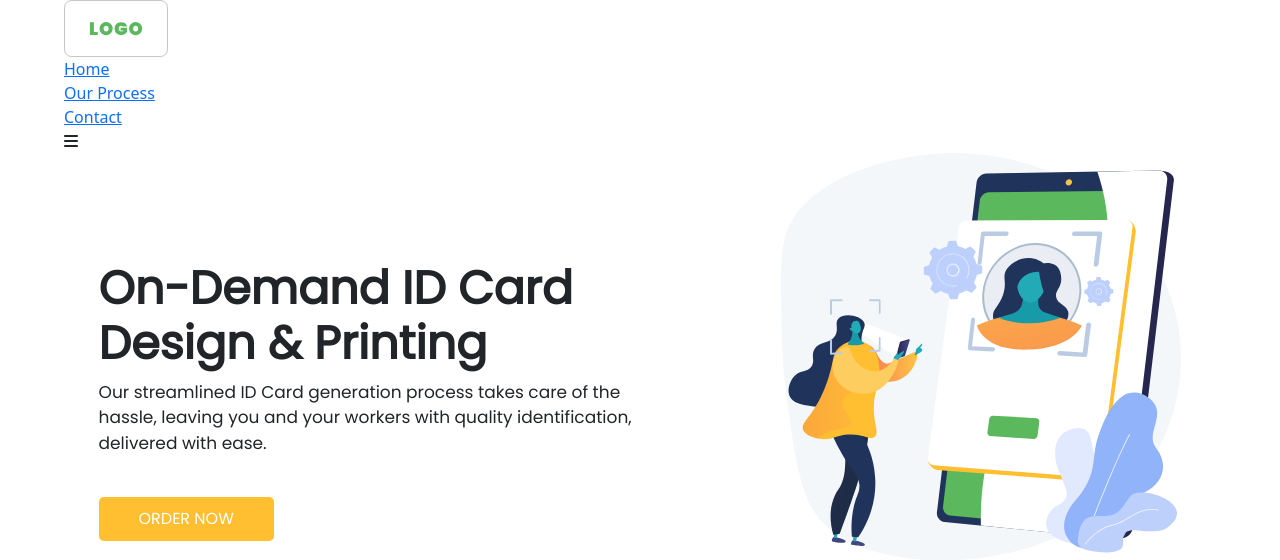
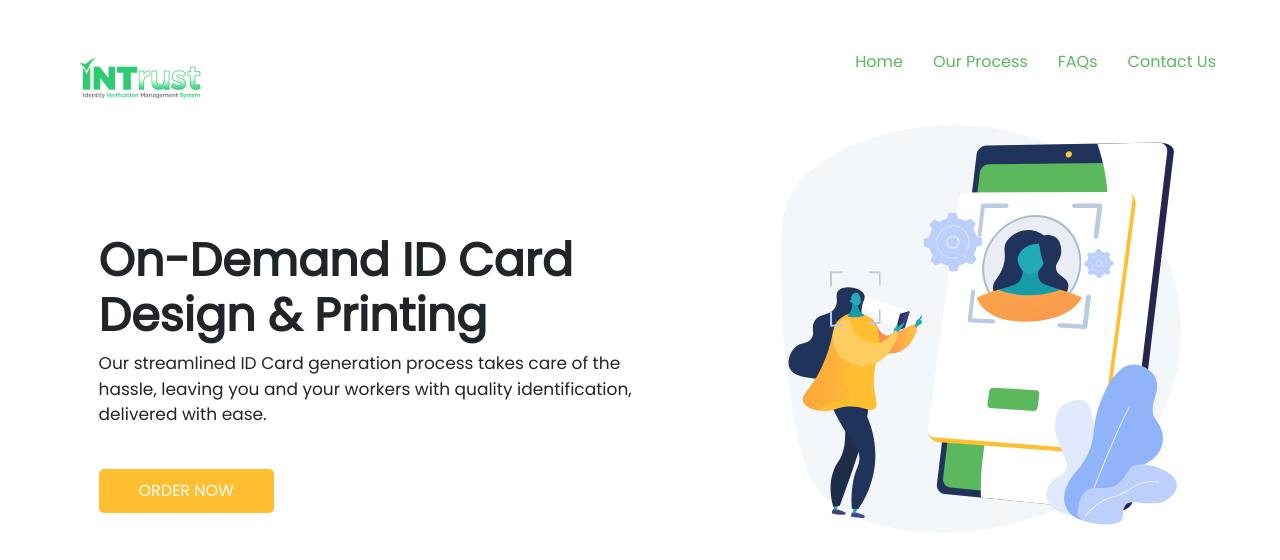
Before and after one commit to Tisha-I/Intrust, a PHP site: page /contact.html in a window 1280 px wide. Shown: the top 560 px of the page. Run offline with PHP 8.4, Linux system fonts and the light colour scheme; some libraries are stand-ins or nearby versions.

Commit message:
commit change

```diff
--- a/FAQs.html
+++ b/FAQs.html
@@ -16,7 +16,7 @@
     <div class="FAQmain">
         <div class="idcardnav">
             <div class="idcardnavlogo">
-                <img src="/images/intrust_logo.png" alt="">
+                <img src="images/intrust_logo.png" alt="">
             </div>
             <nav class="idcardNav__Items">
                 <div class="idcardNav__Linkitems">
--- a/contact.css
+++ b/contact.css
@@ -1,6 +1,61 @@
 .processesmain-container {
     padding-left: 5%;
     padding-right: 5%;
+}
+.idcardNav__Items {
+    display: flex;
+    flex-direction: row;
+    font-family: Poppins;
+    padding-top: 1%;
+}
+.idcardnav {
+    display: flex;
+    flex-direction: row;
+    justify-content: space-between;
+    padding-top: 3%;
+}
+.idcardNav__Link {
+    padding-left: 30px;
+}
+.idcardNav__Link a {
+    text-decoration: none;
+    color: #5CB85C;
+}
+.idcardnavbtn2 {
+    text-decoration: none;
+    color: #FFFFFF;
+    background-color: #FFBF30;
+    padding: 12px 30px;
+    border-radius: 10px;
+    border: none
+}
+.idcardnavbtn2 i {
+    background-color: #FFBF30;
+    color: #FFFFFF;
+}
+.idcardnavbtn1{
+    background-color: #5CB85C;
+    text-decoration: none;
+    color: #FFFFFF;
+    padding: 12px 30px;
+    border-radius: 10px;
+    border: none;
+}
+.Navbar__Link-toggle {
+    display: none;
+  }
+  .idcardnavlogo img {
+    width:  150px;
+    height: 90px;
+}
+.idcardnavbtn1 i {
+    background-color: #5CB85C;
+    color: #F5F5F5;
+}
+.idcardNav__Linkitems {
+    display: flex;
+    flex-direction: row;
+    padding-top: 1%;
 }
 .firstcontainer {
     display: flex;
--- a/contact.html
+++ b/contact.html
@@ -11,19 +11,14 @@
     <script src="https://kit.fontawesome.com/0457335a94.js" crossorigin="anonymous"></script>
     <link href="https://cdn.jsdelivr.net/npm/bootstrap@5.2.0/dist/css/bootstrap.min.css" rel="stylesheet" integrity="sha384-gH2yIJqKdNHPEq0n4Mqa/HGKIhSkIHeL5AyhkYV8i59U5AR6csBvApHHNl/vI1Bx" crossorigin="anonymous">
 </head>
-</head>
 <body>
     <div class="processesmain-container">
         <div class="processesnav">
+            <div class="idcardnav">
                 <div class="idcardnavlogo">
-                <img src="images/logo.svg" alt="">
+                    <img src="images/intrust_logo.png" alt="">
                 </div>
                 <nav class="idcardNav__Items">
-                <!-- <div class="idcardNav__Link">
-                    <a href="">
-                        <button class="idcardnavbtn1"><i class="fa-solid fa-list-ul"></i> NIN PRE-ENROLLMENT</button>
-                    </a>
-                </div> -->
                     <div class="idcardNav__Linkitems">
                         <div class="idcardNav__Link">
                             <a href="">Home</a>
@@ -32,17 +27,11 @@
                             <a href="">Our Process</a>
                         </div>
                         <div class="idcardNav__Link">
-                        <a href="">Contact</a>
-                    </div>
-                    <!-- <div class="idcardNav__Link">
-                        <a href="">Login</a>
-                    </div>
+                            <a href="">FAQs</a>
                         </div>
                         <div class="idcardNav__Link">
-                    <a href="">
-                        <button class="idcardnavbtn2"><i class="fa-regular fa-user"></i> Sign Up</button>
-                    </a>
-                </div> -->
+                            <a href="">Contact Us</a>
+                        </div>
                 </nav>
                 <div class="Navbar__Link Navbar__Link-toggle">
                     <div class="toggleicon">
@@ -50,6 +39,14 @@
                     </div>
                 </div>
             </div>
+            <script>
+                function classToggle() {
+                    const navs = document.querySelectorAll('.idcardNav__Items')
+                    navs.forEach(nav => nav.classList.toggle('Navbar__ToggleShow'));
+                }
+                document.querySelector('.Navbar__Link-toggle')
+                .addEventListener('click', classToggle);
+            </script>
         <div class="firstcontainer">
             <div class="firstcontainer1">
                 <h1>On-Demand ID Card <br> Design & Printing</h1>
@@ -67,7 +64,7 @@
             <p>Lorem ipsum dolor, sit amet consectetur adipisicing elit. Fugiat veritatis quis omnis iure illum inventore enim sed obcaecati, vitae sint tenetur incidunt voluptatem laboriosam eveniet vel reiciendis aut sunt aliquid.</p>
         </div>
         <div class="processimg">
-            <img src="/images/svg2.svg" alt="">
+            <img src="images/svg2.svg" alt="">
         </div>
         <div class="processform">
             <div class="processheading">
--- a/idcardform.html
+++ b/idcardform.html
@@ -16,7 +16,7 @@
     <div class="idcardhero">
         <div class="idcardnav">
             <div class="idcardnavlogo">
-                <img src="/images/intrust_logo.png" alt="">
+                <img src="images/intrust_logo.png" alt="">
             </div>
             <nav class="idcardNav__Items">
                 <div class="idcardNav__Linkitems">
--- a/intrustslider.html
+++ b/intrustslider.html
@@ -16,7 +16,7 @@
     <header>
         <div class="idcardnav">
             <div class="idcardnavlogo">
-                <img src="/images/intrust_logo.png" alt="">
+                <img src="images/intrust_logo.png" alt="">
             </div>
             <nav class="idcardNav__Items">
                 <!-- <div class="idcardNav__Link">
```
Lines whose indentation alone changed are shown as unchanged.
